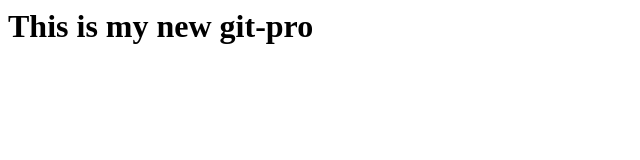
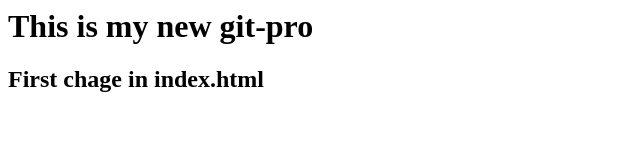
Before and after one commit to Rajiv73/Test-pro, a plain HTML site: page index.html in a window 1280 px wide. Shown: the whole page, without its empty margins (0-640 px from the left). Drawn offline with Linux system fonts and the light colour scheme.

Commit message:
first changes made

```diff
--- a/index.html
+++ b/index.html
@@ -4,5 +4,6 @@
  </head>
 <body>
 <h1>This is my new git-pro</h1>
+<h2>First chage in index.html</h2>
 </body>
 </html>
```
